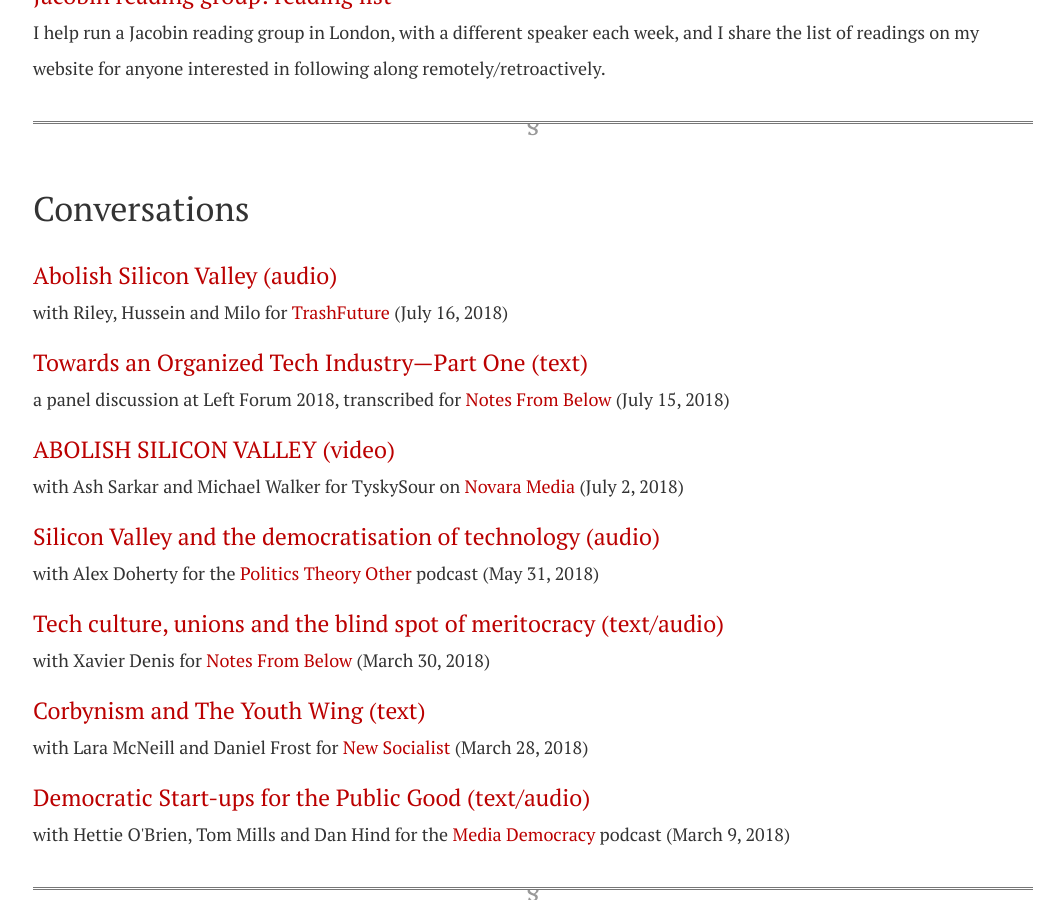
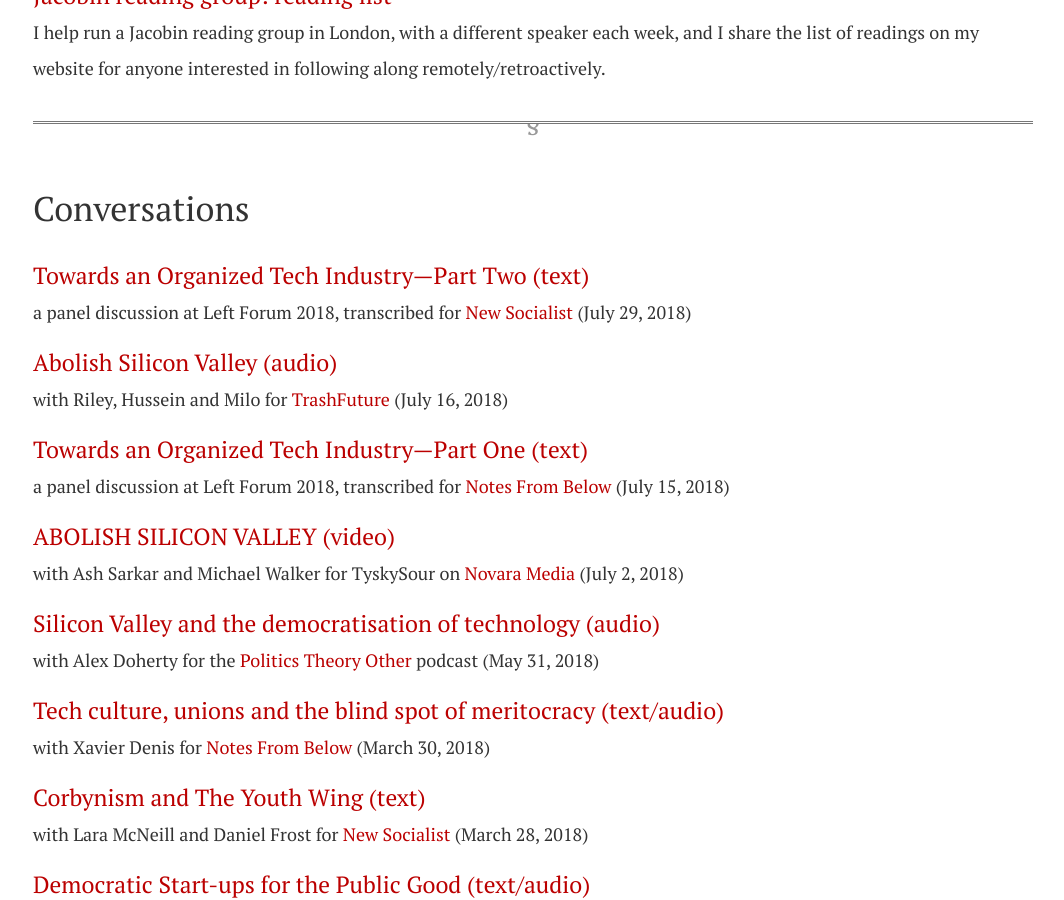
Before and after one commit to dellsystem/dellsystem.github.io, a Jekyll site: the page built from words.html, in a window 1280 px wide and 900 px high, scrolled down 874 px. Shown: the whole window, without its empty margins (107-1171 px from the left). Built offline with Jekyll 4.4.1, drawn with Linux system fonts in a browser that asks for light colours; nearby versions of some CDN libraries.

Commit message:
Add second TWC @ Left Forum transcript to words

```diff
--- a/words.html
+++ b/words.html
@@ -53,6 +53,15 @@ title: Words
 <h2>Conversations</h2>
 
 <dl class="vertical">
+<dt>
+	<a href="https://newsocialist.org.uk/towards-an-organized-tech-industry-part-two">
+		Towards an Organized Tech Industry—Part Two (text)
+	</a>
+</dt>
+<dd>
+	a panel discussion at Left Forum 2018, transcribed for
+	<a href="https://newsocialist.org.uk">New Socialist</a> (July 29, 2018)
+</dd>
 <dt>
     <a href="/conversations/abolish-silicon-valley-2">
         Abolish Silicon Valley (audio)
```
